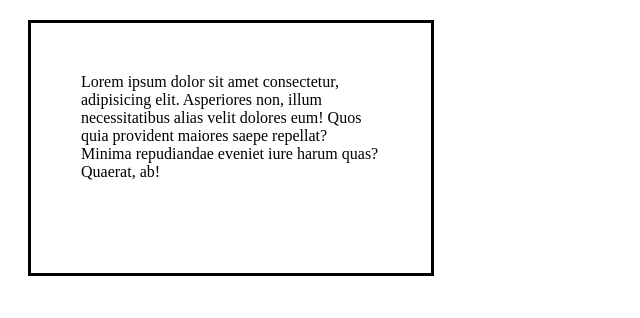
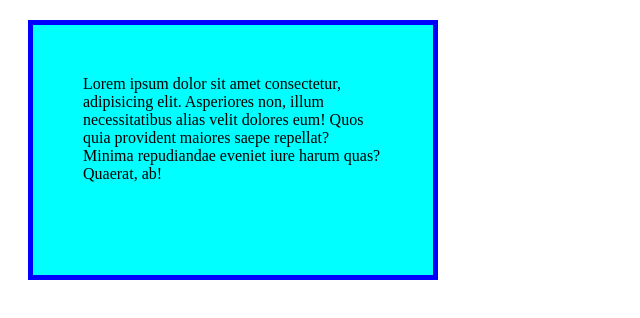
Before and after one commit to lbrugnagodamaia/fundamentos-html-css, a plain HTML site: page exercicio-aula592/index.html in a window 1280 px wide. Shown: the whole page, without its empty margins (0-640 px from the left). Drawn offline with Linux system fonts and the light colour scheme.

Commit message:
Melhoria no exercício da aula 593

```diff
--- a/exercicio-aula592/style.css
+++ b/exercicio-aula592/style.css
@@ -2,6 +2,7 @@ div {
     width: 300px;
     height: 150px;
     padding: 50px;
-    border-style: solid;
+    border: 5px solid blue;
     margin: 20px;
+    background-color: aqua;
 }
```
